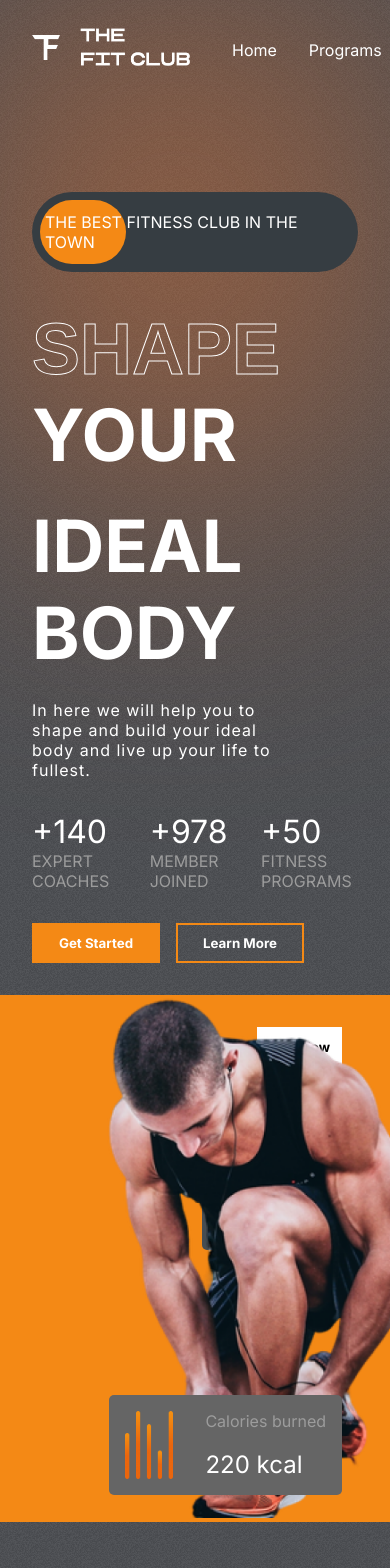
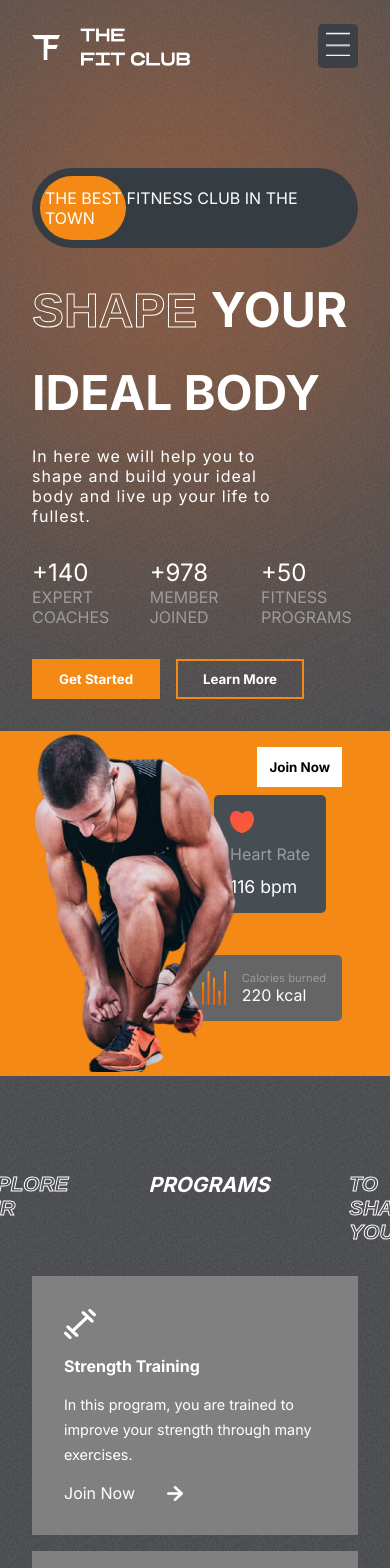
Before and after one commit to Jimish18/TheFitClub, a React (Create React App) app: page / in a window 390 px wide. Shown: the top 1568 px of the page. Built offline with nearby package versions, Linux system fonts and the light colour scheme.

Commit message:
setting media queries for mobiles

```diff
--- a/src/components/Header/Header.css
+++ b/src/components/Header/Header.css
@@ -23,3 +23,20 @@
     cursor: pointer;
     color: var(--orange);
 }
+
+@media screen and (max-width : 900px)
+{
+    .header>:nth-child(2)
+    {
+        position: fixed;
+        right: 2rem;
+        z-index: 10;
+    }
+
+    .header-menu
+    {
+        flex-direction: column;
+        background-color: var(--appColor);
+        padding: 2rem;
+    }
+}
--- a/src/components/Header/Header.jsx
+++ b/src/components/Header/Header.jsx
@@ -1,19 +1,90 @@
-import React from 'react'
+import React, { useState } from 'react'
 import './Header.css'
 import Logo from '../../assets/logo.png'
+import Bars from  '../../assets/bars.png'
+import { Link } from 'react-scroll'
 
 const Header = () => {
+
+  const hamburgerMenu = window.innerWidth <= 900 ? true : false;
+  const [openedMenu , setOpenedMenu] = useState(false);
+
   return (
     <div className="header">
-        <img src={Logo} alt="The Fit Club Logo" className='logo' />
+      <img src={Logo} alt="The Fit Club Logo" className='logo' />
 
-        <ul className='header-menu'>
-            <li>Home</li>
-            <li>Programs</li>
-            <li>Why Us</li>
-            <li>Plans</li>
-            <li>Testimonials</li>
-        </ul>
+      {
+        (openedMenu === false && hamburgerMenu === true) ?
+        (<div
+          style={{
+            backgroundColor : 'var(--appColor)',
+            padding : '0.5rem',
+            borderRadius : '5px'
+          }}
+
+          onClick = {() =>
+          {
+            setOpenedMenu(true)
+          }}
+          >
+            <img src={Bars} alt="Hamburger Menu" style={{width : '1.5rem' , height : '1.5rem'}}/>
+          </div>)
+        :
+        (<ul className='header-menu'>
+          <li>
+            <Link
+              onClick={()=> setOpenedMenu(false)}
+            to='Hero'
+            span={true}
+            smooth = {true}
+            >Home
+            </Link>
+          </li>
+          <li>
+            <Link
+              onClick={()=> setOpenedMenu(false)}
+              to='programs'
+              span={true}
+              smooth = {true}
+            >
+            Programs
+            </Link>
+          </li>
+          <li>
+            <Link
+              onClick={()=> setOpenedMenu(false)}
+              to='reasons'
+              span={true}
+              smooth = {true}
+            >
+            Why Us
+            </Link>
+          </li>
+          <li>
+            <Link
+              onClick={()=> setOpenedMenu(false)}
+              to='plans'
+              span={true}
+              smooth = {true}
+            >
+            Plans
+            </Link>
+          </li>
+          <li>
+            <Link
+              onClick={()=> setOpenedMenu(false)}
+              to='tesimonials'
+              span={true}
+              smooth = {true}
+            >
+            Testimonials
+            </Link>
+            </li>
+        </ul> )
+      }
+
+
+
     </div>
   )
 }
--- a/src/components/Hero/Hero.css
+++ b/src/components/Hero/Hero.css
@@ -238,3 +238,103 @@
         right: 5rem;
     }
 }
+
+.hero-text
+{
+    display: flex;
+    flex-direction: column;
+    gap: 1.5rem;
+    text-transform: uppercase;
+    font-size: 4.5rem;
+    font-weight: bold;
+    color: white;
+    text-overflow: inherit;
+}
+
+@media screen and (max-width : 830px)
+{
+    .hero-text
+    {
+        font-size: 3rem;
+    }
+
+    .figures>div>span:nth-of-type(1)
+    {
+        font-size: 1.5rem;
+    }
+
+    .heart-rate
+    {
+        gap: 0.7rem;
+    }
+
+    .hero-image
+    {
+        width: 15rem;
+        z-index: 5;
+    }
+
+    .hero-image-back
+    {
+        top: 1rem;
+        right: 20rem;
+        z-index: 0;
+        width: 11rem;
+    }
+
+    .right-h>.btn
+    {
+        top: 1rem;
+    }
+
+    .heart-rate
+    {
+        top: 4rem;
+    }
+
+    .calories
+    {
+        top: 14rem;
+    }
+
+
+}
+
+@media screen and (max-width : 700px)
+{
+    .hero-image-back
+    {
+        display: none;
+    }
+
+    .heart-rate>img
+    {
+        width: 1.5rem;
+    }
+
+    .heart-rate>:nth-child(3)
+    {
+        font-size: 1.1rem;
+    }
+
+    .calories > img {
+        width: 1.5rem;
+    }
+
+    .calories {
+        gap: 1rem;
+    }
+
+    .calories>div>:nth-child(1) {
+        font-size: 0.7rem;
+    }
+
+    .calories>div>:nth-child(2) {
+        font-size: 1rem;
+    }
+
+    .hero-image
+    {
+        left: 1rem;
+    }
+}
--- a/src/components/Hero/Hero.jsx
+++ b/src/components/Hero/Hero.jsx
@@ -16,7 +16,7 @@ const Hero = () => {
 
 
   return (
-    <div className="hero">
+    <div className="hero" id='Hero'>
 
       <div className="blur blur-h"></div>
       <div className="left-h">
--- a/src/components/Plans/Plans.css
+++ b/src/components/Plans/Plans.css
@@ -101,3 +101,27 @@
 {
     color: var(--orange);
 }
+
+
+@media screen and (max-width : 1150px)
+{
+    .plans-card
+    {
+        flex-direction: column;
+        gap: 3rem;
+    }
+
+    .plan:nth-child(2)
+    {
+        background: var(--planCard);
+        transform: scale(1);
+    }
+}
+
+@media screen and (max-width : 830px)
+{
+    .programs-header
+    {
+        font-size: 1rem;
+    }
+}
--- a/src/components/Programs/Programs.css
+++ b/src/components/Programs/Programs.css
@@ -71,3 +71,26 @@
     background: var(--planCard);
     cursor: pointer;
 }
+
+
+
+@media screen and (max-width : 1300px)
+{
+    .programs-header
+    {
+        font-size: 2rem;
+    }
+
+   .program-categories
+   {
+    flex-direction: column;
+   }
+}
+
+@media screen and (max-width : 830px)
+{
+    .programs-header
+    {
+        font-size: 1.3rem;
+    }
+}
--- a/src/components/Reasons/Reasons.css
+++ b/src/components/Reasons/Reasons.css
@@ -107,3 +107,19 @@
 {
     width: 2.5rem;
 }
+
+@media screen and (max-width : 1300px)
+{
+    .Reasons
+    {
+        display: flex;
+        gap: 1.5rem;
+        flex-direction: column;
+    }
+
+    .left-r
+    {
+        width: fit-content;
+        margin: auto;
+    }
+}
--- a/src/components/Testimonials/Testimonials.jsx
+++ b/src/components/Testimonials/Testimonials.jsx
@@ -13,7 +13,7 @@ const Testimonials = () => {
     const transtion = { type : 'spring' , duration : 2};
 
   return (
-    <div className="Testimonials">
+    <div className="Testimonials" id='tesimonials'>
 
         <div className="left-t">
             <span>Testimonials</span>
```
